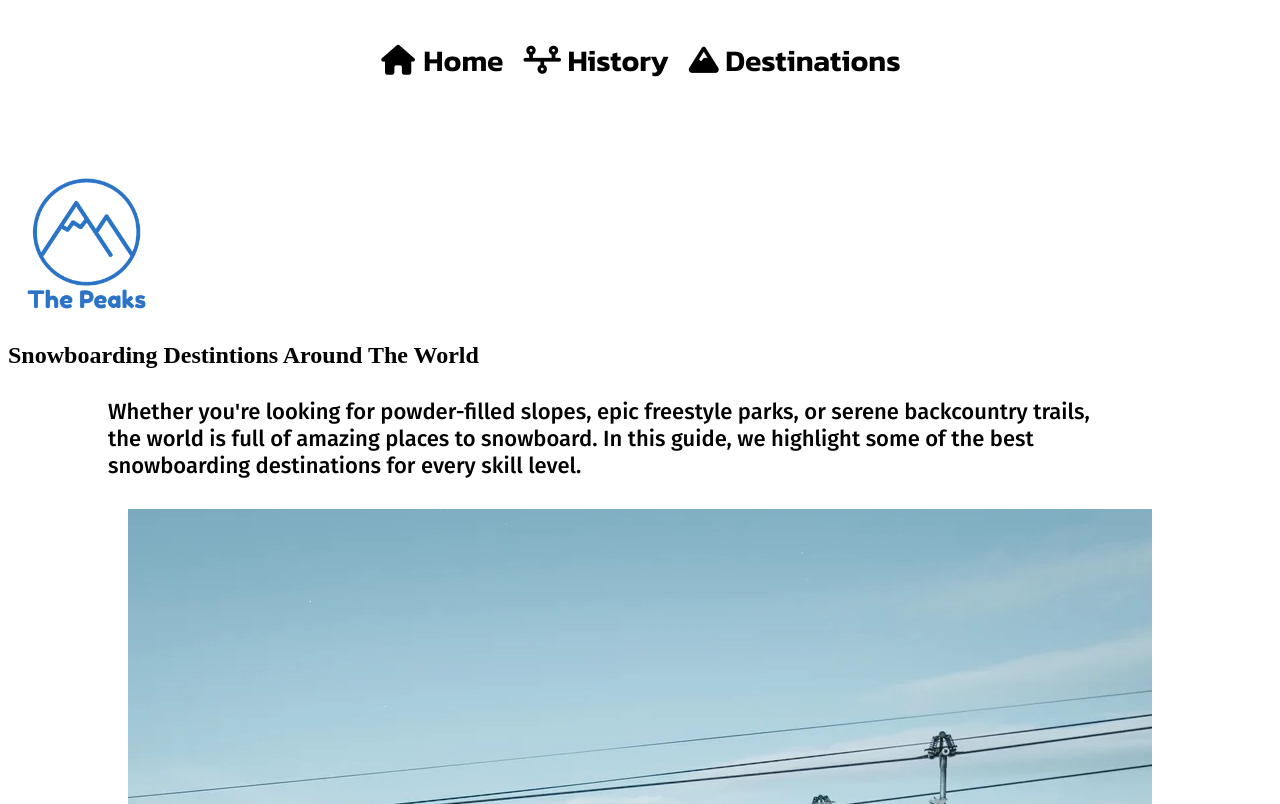
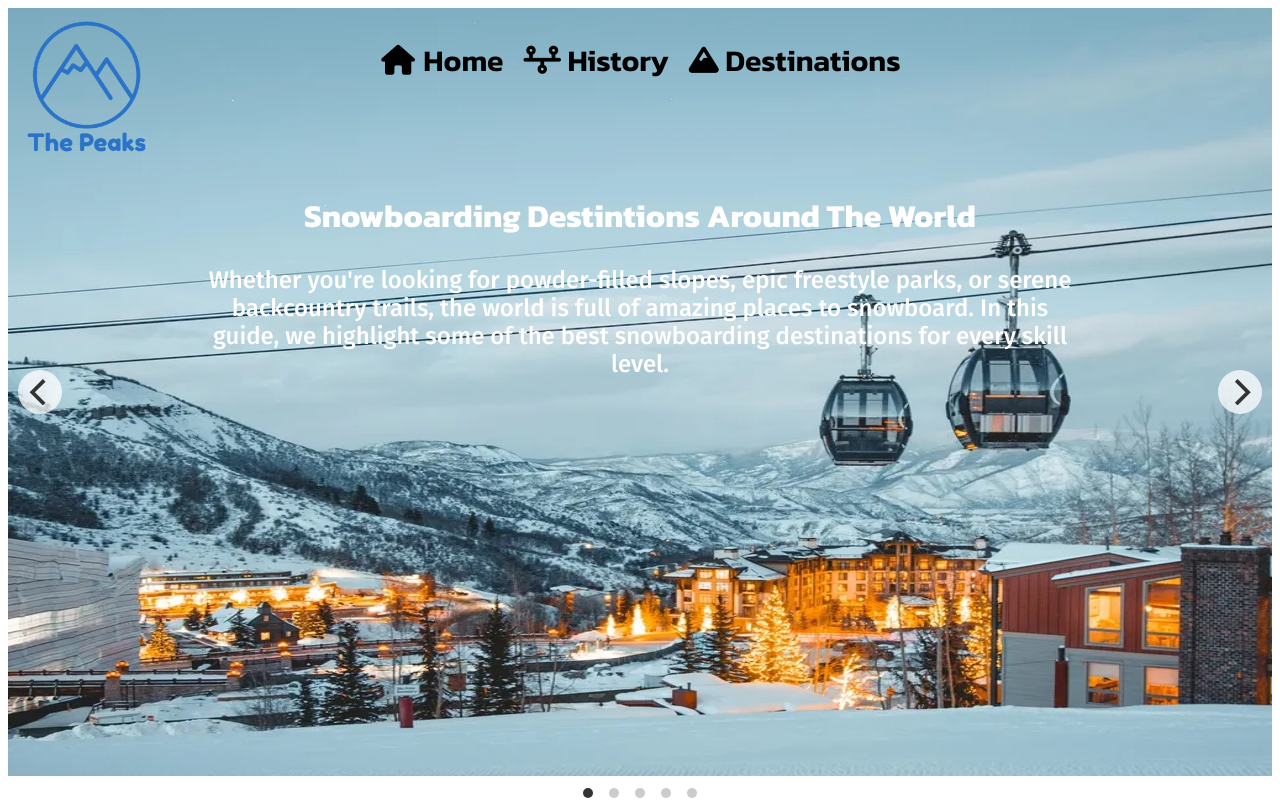
Before and after one commit to isabelfalin/wdd130, a plain HTML site: page final-project/destinations.html in a window 1280 px wide. Shown: the top 804 px of the page. Drawn offline with nearby package versions, Linux system fonts and the light colour scheme.

Commit message:
aligning grid stuffffff

```diff
--- a/final-project/destinations.html
+++ b/final-project/destinations.html
@@ -4,6 +4,8 @@
     <meta charset="UTF-8">
     <meta name="viewport" content="width=device-width, initial-scale=1.0">
     <title>Snowboarding Website</title>
+    <!-- CSS for carousel -->
+    <link rel="stylesheet" href="https://unpkg.com/flickity@2/dist/flickity.min.css">
     <script src="https://kit.fontawesome.com/d1276cdc53.js" crossorigin="anonymous"></script>
     <style>
         @import url('https://fonts.googleapis.com/css2?family=Fira+Sans:ital,wght@0,100;0,200;0,300;0,400;0,500;0,600;0,700;0,800;0,900;1,100;1,200;1,300;1,400;1,500;1,600;1,700;1,800;1,900&family=Kanit:ital,wght@0,100;0,200;0,300;0,400;0,500;0,600;0,700;0,800;0,900;1,100;1,200;1,300;1,400;1,500;1,600;1,700;1,800;1,900&display=swap');
@@ -20,10 +22,7 @@
             <a class="active" href="home.html"><i class="fa fa-fw fa-home"></i> Home</a>
             <a href="history.html"><i class="fa-solid fa-timeline"></i> History</a>
             <a href="destinations.html"><i class="fa-solid fa-mountain"></i> Destinations</a>
-
         </nav>
-    </header>
-<main>
         <section id="hero-msg">
             <h1 class="destinations-title">Snowboarding Destintions Around The World</h1>
             <h4>Whether you're looking for powder-filled slopes, epic freestyle parks,
@@ -31,15 +30,17 @@
                 In this guide, we highlight some of the best snowboarding destinations for
                 every skill level.</h4>
         </section>
-    <div id="carousel">
-        <!--All of these images will be apart of a carousel, and
-        there will be little buttons for you to scroll through carousel-->
-        <img src="images/carousel-1.jpeg" alt="destinaion 1">
-        <img src="images/carousel-2.jpeg" alt="destination 2">
-        <img src="images/carousel-3.jpeg" alt="destination 3">
-        <img src="images/carousel-4.jpeg" alt="destination 4">
-        <img src="images/carousel-5.jpeg" alt="destination 5">
+
+        <div class="main-carousel">
+            <img class="carousel-cell" src="images/carousel-1.jpeg" alt="destinaion 1">
+            <img class="carousel-cell" src="images/carousel-2.jpeg" alt="destination 2">
+            <img class="carousel-cell" src="images/carousel-3.jpeg" alt="destination 3">
+            <img class="carousel-cell" src="images/carousel-4.jpeg" alt="destination 4">
+            <img class="carousel-cell" src="images/carousel-5.jpeg" alt="destination 5">
         </div>
+    </header>
+<main>
+
 
     <h1 id="europe-title">Destinations In Europe</h1>
 
@@ -107,5 +108,16 @@
             <p><a href="home.html">Home</a></p>
         </div>
       </footer>
+        <!-- JavaScript for carousel -->
+        <script src="https://unpkg.com/flickity@2/dist/flickity.pkgd.min.js"></script>
+
+        <script>
+            var flkty = new Flickity( '.main-carousel', {
+                // options
+                draggable: false,
+                wrapAround: true
+
+             });
+        </script>
     </body>
     </html>
--- a/final-project/styles/destinations.css
+++ b/final-project/styles/destinations.css
@@ -1,7 +1,24 @@
 header{
     display: grid;
-    grid-template-rows: 157px auto auto;
+    grid-template-rows: 157px 157px auto auto;
     grid-template-columns: 157px 1fr ;
+}
+
+#hero-msg{
+    grid-column: 1/3;
+    grid-row: 2/3;
+    text-align: center;
+    z-index: 50;
+}
+
+#hero-msg h4{
+    color: white;
+}
+
+#hero-msg h1{
+    font-size: 32px;
+    font-family: "kanit", Arial, Helvetica, sans-serif;
+    color: white;
 }
 
 nav{
@@ -9,6 +26,8 @@ nav{
     justify-content: center;
     grid-row: 1/2;
     grid-column: 1/3;
+    z-index: 50;
+    color: white;
 }
 
 header .logo{
@@ -16,6 +35,19 @@ header .logo{
     width: 100%;
 
 }
+
+.main-carousel{
+    grid-row: 1/4;
+    grid-column: 1/3;
+    z-index: 30;
+}
+
+#logo_link{
+    grid-row: 1/2;
+    grid-column: 1/2;
+    z-index: 50;
+}
+
 
 #logo-link{
     grid-row: 1/2;
@@ -175,3 +207,10 @@ footer img{
 a:hover, #footer-navigation p a:hover{
     text-decoration: underline;
 }
+
+
+.carousel-cell {
+    width: 100%; /* full width */
+    height: 768px; /* height of carousel */
+    margin-right: 10px;
+  }
```
Lines whose indentation alone changed are shown as unchanged.
